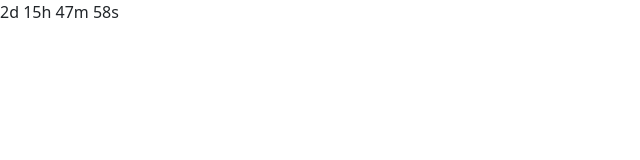
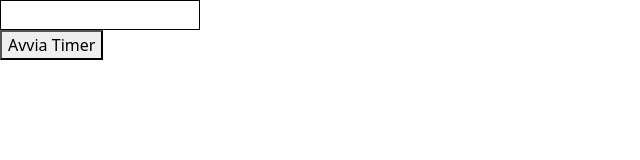
Before and after one commit to f-dib/js-simon, a plain HTML site: page index.html in a window 1280 px wide. Shown: the whole page, without its empty margins (0-640 px from the left). Drawn offline with nearby package versions, Linux system fonts and the light colour scheme.

Commit message:
added button to start countdown

```diff
--- a/css/style.css
+++ b/css/style.css
@@ -0,0 +1,6 @@
+#result {
+    width: 200px;
+    height: 30px;
+
+    border: 1px solid black;
+}
--- a/index.html
+++ b/index.html
@@ -19,6 +19,7 @@
 <body>
 
     <div id="result"></div>
+    <button id="btn">Avvia Timer</button>
 
     <!-- script bootstrap -->
     <script src="https://cdn.jsdelivr.net/npm/bootstrap@5.3.2/dist/js/bootstrap.bundle.min.js" integrity="sha384-C6RzsynM9kWDrMNeT87bh95OGNyZPhcTNXj1NW7RuBCsyN/o0jlpcV8Qyq46cDfL" crossorigin="anonymous"></script>
--- a/js/script.js
+++ b/js/script.js
@@ -1,6 +1,13 @@
 let nextDate = new Date("Feb 12, 2024 09:30:00").getTime();
+let buttonElement = document.querySelector('#btn');
 
-let updateCount = setInterval(timer, 1000);
+buttonElement.addEventListener("click",
+    function() {
+
+        let updateCount = setInterval(timer, 1000);
+
+    }
+);
 
 function timer() {
 
```
